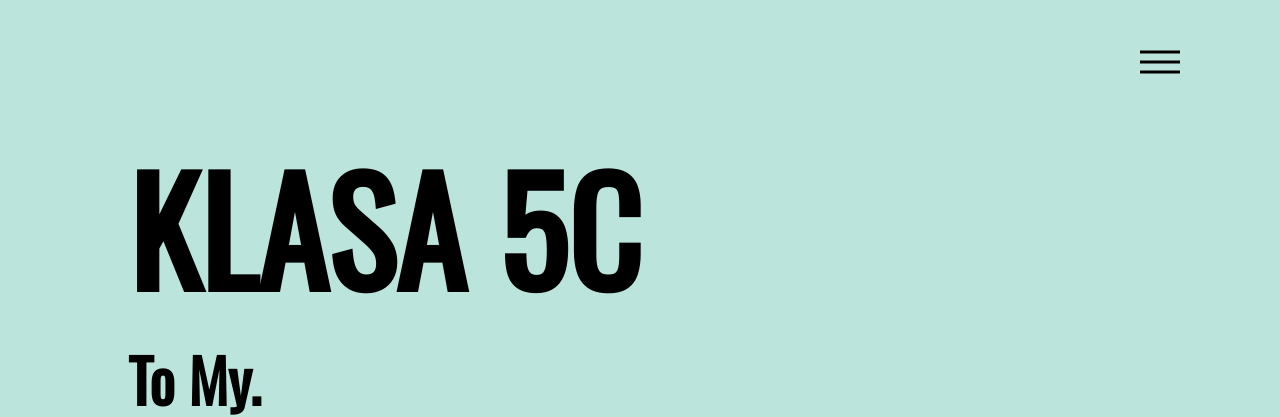
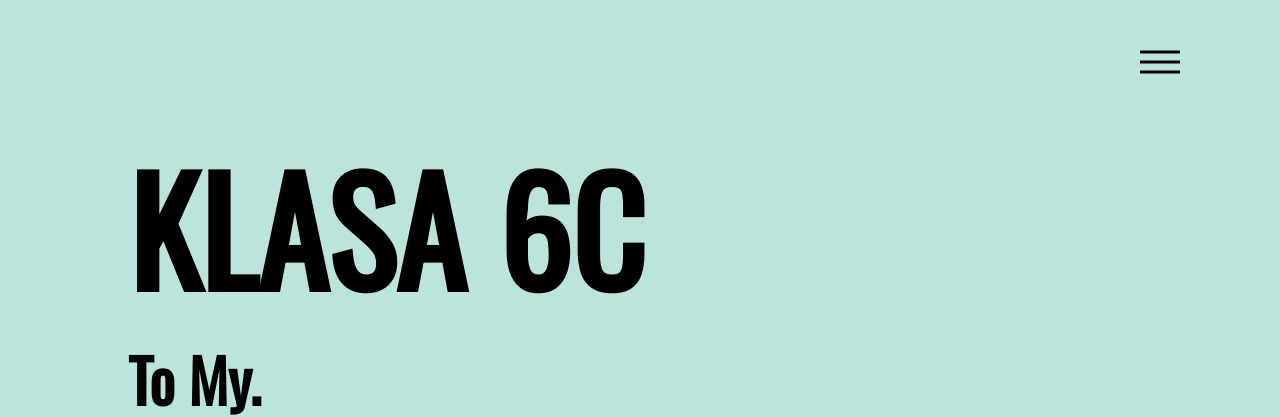
Before and after one commit to andeg123/KLASA5C, a plain HTML site: page index.html in a window 1280 px wide. Shown: the top 417 px of the page. Drawn offline with nearby package versions, Linux system fonts and the light colour scheme.

Commit message:
Update index.html

```diff
--- a/index.html
+++ b/index.html
@@ -7,7 +7,7 @@
 
     <meta name="viewport" content="width=device-width, user-scalable=no, initial-scale=1.0,maximum-scale=1.0,minimum-scale=1.0">
 
-    <title>Klasa 5C</title>
+    <title>Klasa 6C</title>
     <link href="https://stackpath.bootstrapcdn.com/font-awesome/4.7.0/css/font-awesome.min.css" rel="stylesheet">
     <link rel="stylesheet" href="index.css">
     <link href="https://fonts.googleapis.com/css?family=Oswald:300,400|Staatliches&display=swap" rel="stylesheet">
@@ -42,7 +42,7 @@
     </nav>
 
     <hgroup>
-        <h1>KLASA 5C</h1>
+        <h1>KLASA 6C</h1>
         <h3>To My.</h3>
     </hgroup>
 <div id="arrow"><i class="fa fa-angle-down" aria-hidden="true"></i></div>
```
